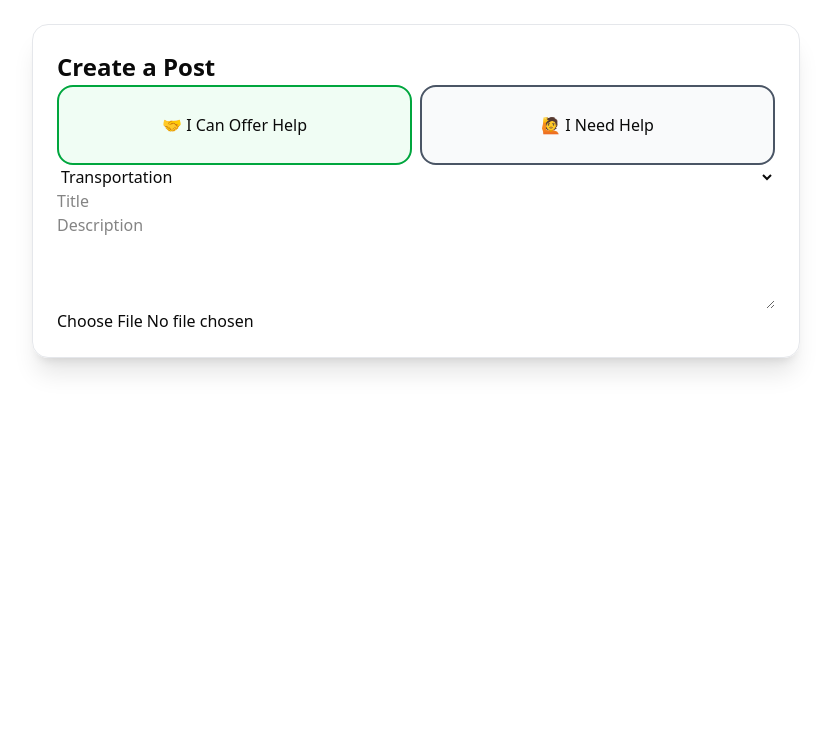
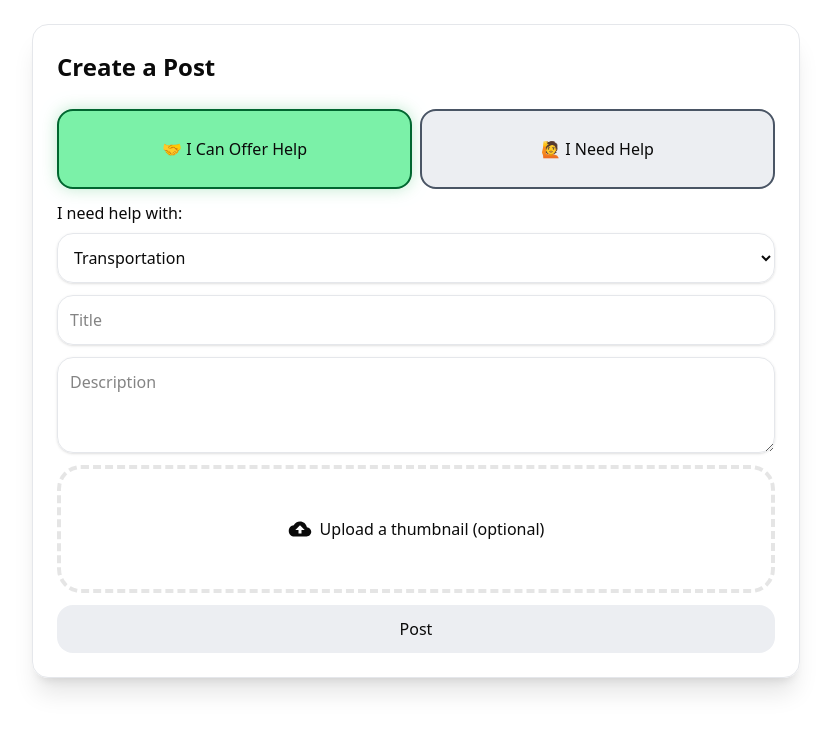
Before and after one commit to MiksuNy/web-project, a React (Vite) app in the folder frontend/: page / in a window 1280 px wide. Shown: the top 732 px of the page, without its empty margins (224-1055 px from the left). Built offline with nearby package versions, Linux system fonts and the light colour scheme.

Commit message:
Finish up post form

```diff
--- a/frontend/package.json
+++ b/frontend/package.json
@@ -13,6 +13,7 @@
     "@tailwindcss/vite": "^4.1.18",
     "react": "^19.2.0",
     "react-dom": "^19.2.0",
+    "react-icons": "^5.5.0",
     "tailwindcss": "^4.1.18"
   },
   "devDependencies": {
--- a/frontend/src/components/CreatePostForm/CreatePostForm.tsx
+++ b/frontend/src/components/CreatePostForm/CreatePostForm.tsx
@@ -1,13 +1,33 @@
+import { ChangeEvent, useRef, useState } from "react"
+import { IoMdCloudUpload } from "react-icons/io";
+
 export default function CreatePostForm() {
+  const [needingHelp, setNeedingHelp] = useState(false);
+  const [selectedThumbnail, setSelectedThumbnail] = useState<string | undefined>();
+  const [selectedThumbnailFile, setSelectedThumbnailFile] = useState<File | undefined>();
+  const thumbnailUploadInput = useRef<HTMLInputElement | null>(null);
+
+  function thumbnailChanged(event: ChangeEvent<HTMLInputElement>): void {
+    const files = event.target.files;
+    if (!files || files.length === 0) {
+      return;
+    }
+    const file = files[0];
+    setSelectedThumbnail(URL.createObjectURL(file));
+    setSelectedThumbnailFile(file);
+  }
+
   return (
-    <div className="flex flex-col rounded-2xl shadow-xl m-6 p-6 border border-gray-200 max-w-3xl mx-auto">
+    <div className="flex flex-col gap-6 rounded-2xl shadow-xl m-6 p-6 border border-gray-200 max-w-3xl mx-auto">
       <h1>Create a Post</h1>
-      <div className="flex flex-col">
+      <div className="flex flex-col gap-3">
         <div className="flex flex-row justify-stretch gap-2">
-          <button id="create-post-offer-button" className="button-accent1 w-1/2 h-20">🤝 I Can Offer Help</button>
-          <button id="create-post-request-button" className="button-accent2 w-1/2 h-20">🙋 I Need Help</button>
+          <button id="create-post-offer-button" className={`${!needingHelp ? "button-accent1-active" : "button-accent2"} w-1/2 h-20`} onClick={() => setNeedingHelp(false)}>🤝 I Can Offer Help</button>
+          <button id="create-post-request-button" className={`${needingHelp ? "button-accent1-active" : "button-accent2"} w-1/2 h-20`} onClick={() => setNeedingHelp(true)}>🙋 I Need Help</button>
         </div>
-        <select id="create-post-category">
+        <div className="flex flex-col gap-2">
+          <label>I need help with:</label>
+          <select id="create-post-category" className="border border-gray-200 rounded-2xl shadow-sm p-3">
             <option>Transportation</option>
             <option>Food</option>
             <option>Education</option>
@@ -16,9 +36,15 @@ export default function CreatePostForm() {
             <option>Companionship</option>
             <option>Other</option>
           </select>
-        <input type="text" id="create-post-title" placeholder="Title" />
-        <textarea id="create-post-description" placeholder="Description" className="min-h-24"></textarea>
-        <input type="file" id="create-post-thumbnail" placeholder="Upload image" />
+        </div>
+        <input type="text" id="create-post-title" placeholder="Title" className="border border-gray-200 rounded-2xl shadow-sm p-3" />
+        <textarea id="create-post-description" placeholder="Description" className="border border-gray-200 rounded-2xl shadow-sm p-3 min-h-24"></textarea>
+        {selectedThumbnail && <img src={selectedThumbnail} className="w-full h-auto rounded-3xl select-none"></img>}
+        <div className="w-full p-12 border-4 border-dashed rounded-3xl flex items-center justify-center gap-2 select-none cursor-pointer" onClick={() => thumbnailUploadInput.current?.click()}>
+          <IoMdCloudUpload className="w-6 h-6" /> Upload a thumbnail (optional)
+        </div>
+        <input type="file" id="create-post-thumbnail" placeholder="Upload image" onChange={thumbnailChanged} ref={thumbnailUploadInput} accept="image/*" hidden />
+        <button id="create-post-submit">Post</button>
       </div>
     </div>
   )
--- a/frontend/src/global.css
+++ b/frontend/src/global.css
@@ -42,8 +42,10 @@
   --sidebar-ring: oklch(0.708 0 0);
   --bg-accent1: oklch(98.2% 0.018 155.826);
   --border-accent1: oklch(62.7% 0.194 149.214);
-  --bg-accent2: oklch(98.5% 0.002 247.839);
+  --glow-accent1: oklch(63.187% 0.18673 147.227 / 0.25);
+  --bg-accent2: oklch(0.95 0.0058 264.53);
   --border-accent2: oklch(44.6% 0.03 256.802);
+  --glow-accent2: oklch(44.6% 0.03 256.802 / 0.25);
   --bg-accent1-hover: oklch(87.1% 0.15 154.449);
   --border-accent1-hover: oklch(44.8% 0.119 151.328);
   --bg-accent2-hover: oklch(87.2% 0.01 258.338);
--- a/frontend/src/index.css
+++ b/frontend/src/index.css
@@ -2,42 +2,68 @@ h1 {
   font-size: var(--text-2xl);
   font-weight: bold;
 }
-button, .button-accent1, .button-accent2 {
+
+button,
+.button-accent1,
+.button-accent2 {
   border-radius: var(--radius-lg);
   border-radius: 16px;
   padding: 12px;
-  background-color: var(--bg-accent2);
-  border: 2px solid var(--border-accent2);
+  background-color: var(--secondary);
   transition: 0.1s;
 }
+
 button:hover {
   background-color: var(--bg-accent2-hover);
-  border: 2px solid var(--border-accent2-hover);
 }
+
 button:active {
   background-color: var(--bg-accent2-active);
-  border: 2px solid var(--border-accent2-active);
 }
+
 .button-accent1 {
   background-color: var(--bg-accent1);
   border: 2px solid var(--border-accent1);
+  cursor: pointer;
 }
+
+.button-accent1-active,
+.button-accent1-active:hover,
+.button-accent1-active:active {
+  background-color: var(--bg-accent1-hover);
+  border: 2px solid var(--border-accent1-hover);
+  box-shadow: 0 0 1em var(--glow-accent1);
+}
+
 .button-accent1:hover {
   background-color: var(--bg-accent1-hover);
   border: 2px solid var(--border-accent1-hover);
 }
+
 .button-accent1:active {
   background-color: var(--bg-accent1-active);
   border: 2px solid var(--border-accent1-active);
 }
+
 .button-accent2 {
   background-color: var(--bg-accent2);
   border: 2px solid var(--border-accent2);
+  cursor: pointer;
 }
+
+.button-accent2-active,
+.button-accent2-active:hover,
+.button-accent2-active:active {
+  background-color: var(--bg-accent2-hover);
+  border: 2px solid var(--border-accent2-hover);
+  box-shadow: 0 0 1em var(--glow-accent2);
+}
+
 .button-accent2:hover {
   background-color: var(--bg-accent2-hover);
   border: 2px solid var(--border-accent2-hover);
 }
+
 .button-accent2:active {
   background-color: var(--bg-accent2-active);
   border: 2px solid var(--border-accent2-active);
```
Also changed, not shown: 1 other file (tests, documents, lock files or other folders). Lines whose indentation alone changed are shown as unchanged.
